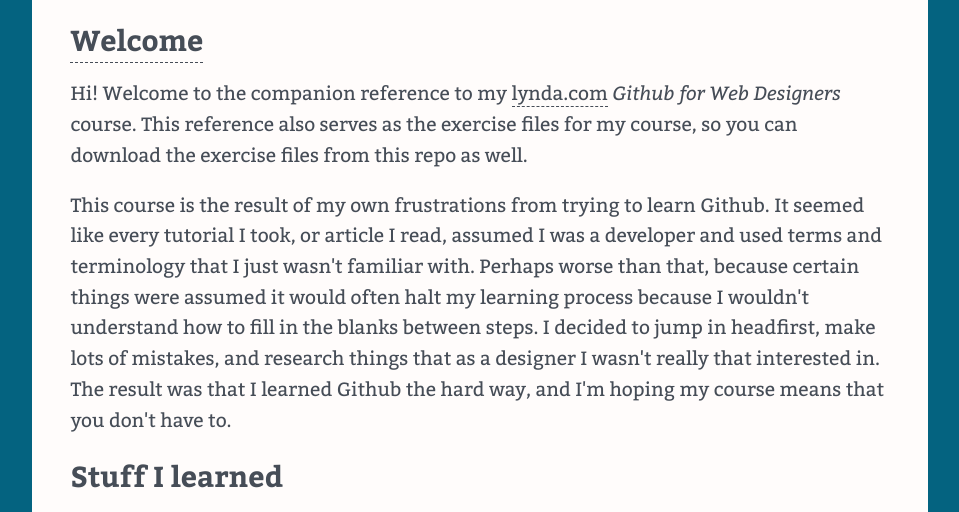
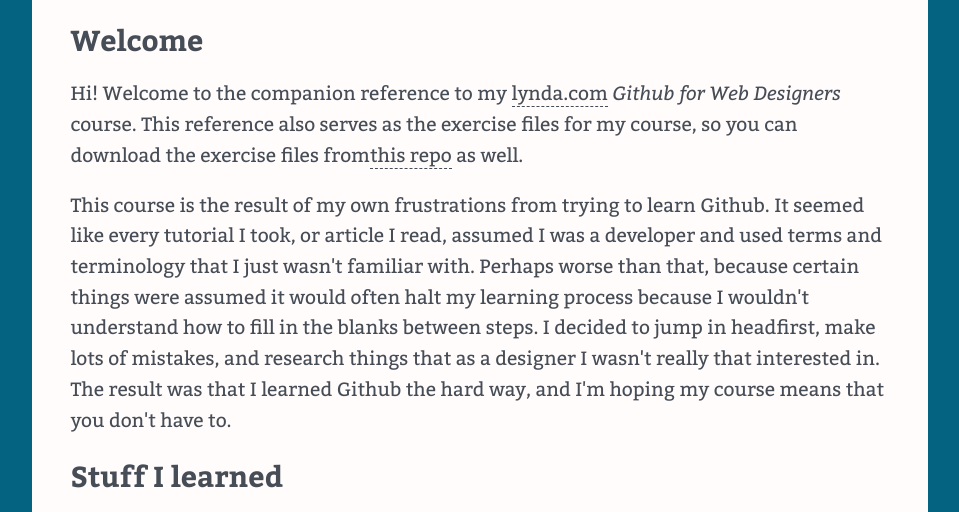
Before and after one commit to TAry884/for-web-designers, a plain HTML site: page index.html in a window 1280 px wide. Shown: the part 229-741 px from the top of the page, without its empty margins (160-1119 px from the left). Drawn offline with nearby package versions, Linux system fonts and the light colour scheme.

Commit message:
Added title attribute for link

```diff
--- a/index.html
+++ b/index.html
@@ -29,9 +29,9 @@
     </ul>
   </nav>
   <main>
-    <h2><a href="https://github.com/TAry884/for-web-designers">Welcome</a></h2>
+    <h2>Welcome</h2>
     <p>Hi! Welcome to the companion reference to my <a href="http://www.lynda.com" title="lynda.com">lynda.com</a> <em>Github for Web Designers</em> course. This reference also serves as the exercise files for my course, so you can download the exercise
-      files from this repo as well.</p>
+      files from<a href="https://github.com/TAry884/for-web-designers" title="companion repo for github desktop lesson">this repo</a> as well.</p>
     <p>This course is the result of my own frustrations from trying to learn Github. It seemed like every tutorial I took, or article I read, assumed I was a developer and used terms and terminology that I just wasn't familiar with. Perhaps worse than that,
       because certain things were assumed it would often halt my learning process because I wouldn't understand how to fill in the blanks between steps. I decided to jump in headfirst, make lots of mistakes, and research things that as a designer I wasn't
       really that interested in. The result was that I learned Github the hard way, and I'm hoping my course means that you don't have to.</p>
```
